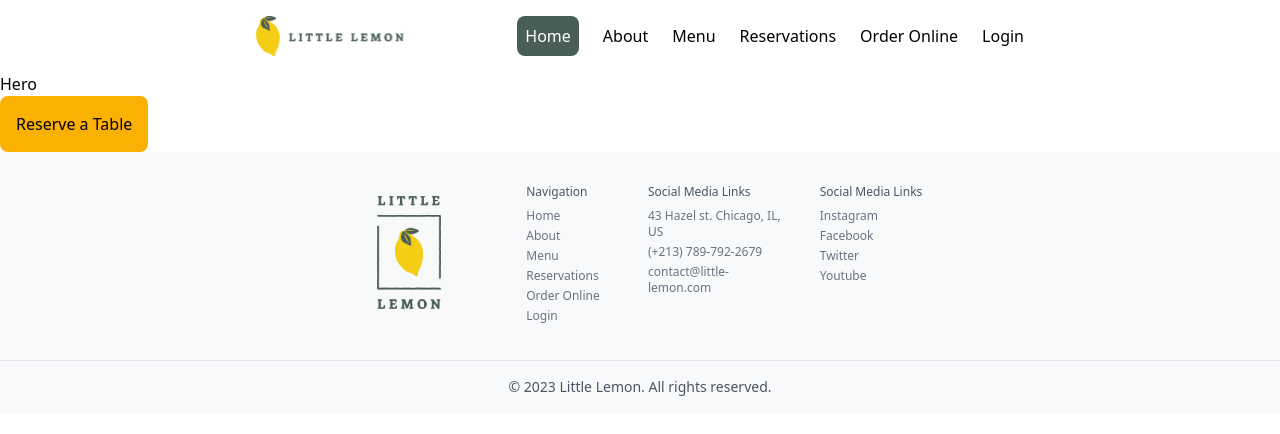
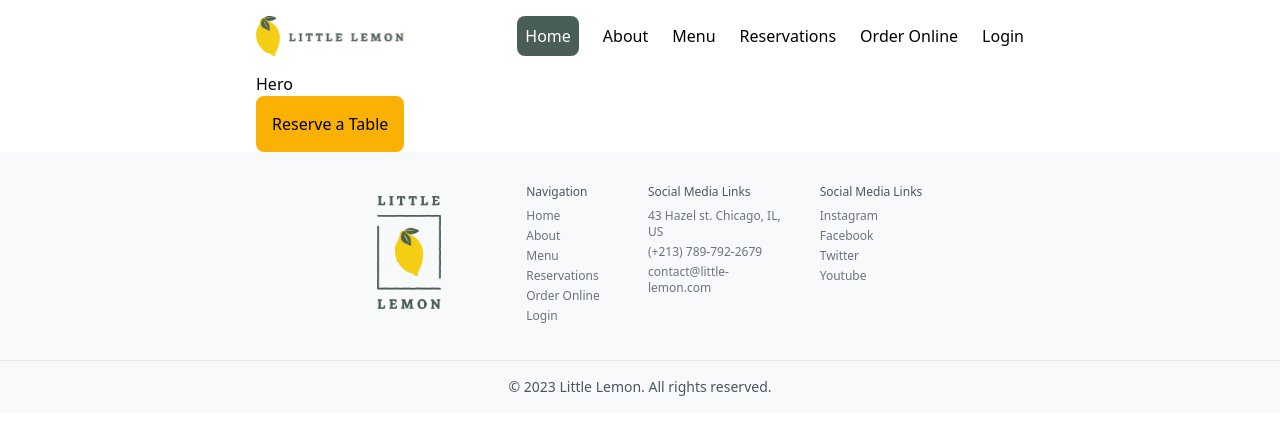
Before and after one commit to fitrahfm/meta-frontend-capstone, a React (Vite) app: page / in a window 1280 px wide. Shown: the top 434 px of the page. Built offline with nearby package versions, Linux system fonts and the light colour scheme.

Commit message:
fix layout max-width

```diff
--- a/src/components/layout/Layout.tsx
+++ b/src/components/layout/Layout.tsx
@@ -5,7 +5,7 @@ const Layout: FunctionComponent<{ children: ReactNode }> = ({ children }) => {
   return (
     <>
       <Header />
-      <div className="container">
+      <div className="lg:max-w-3xl lg:mx-auto">
         { children }
       </div>
       <Footer />
```
